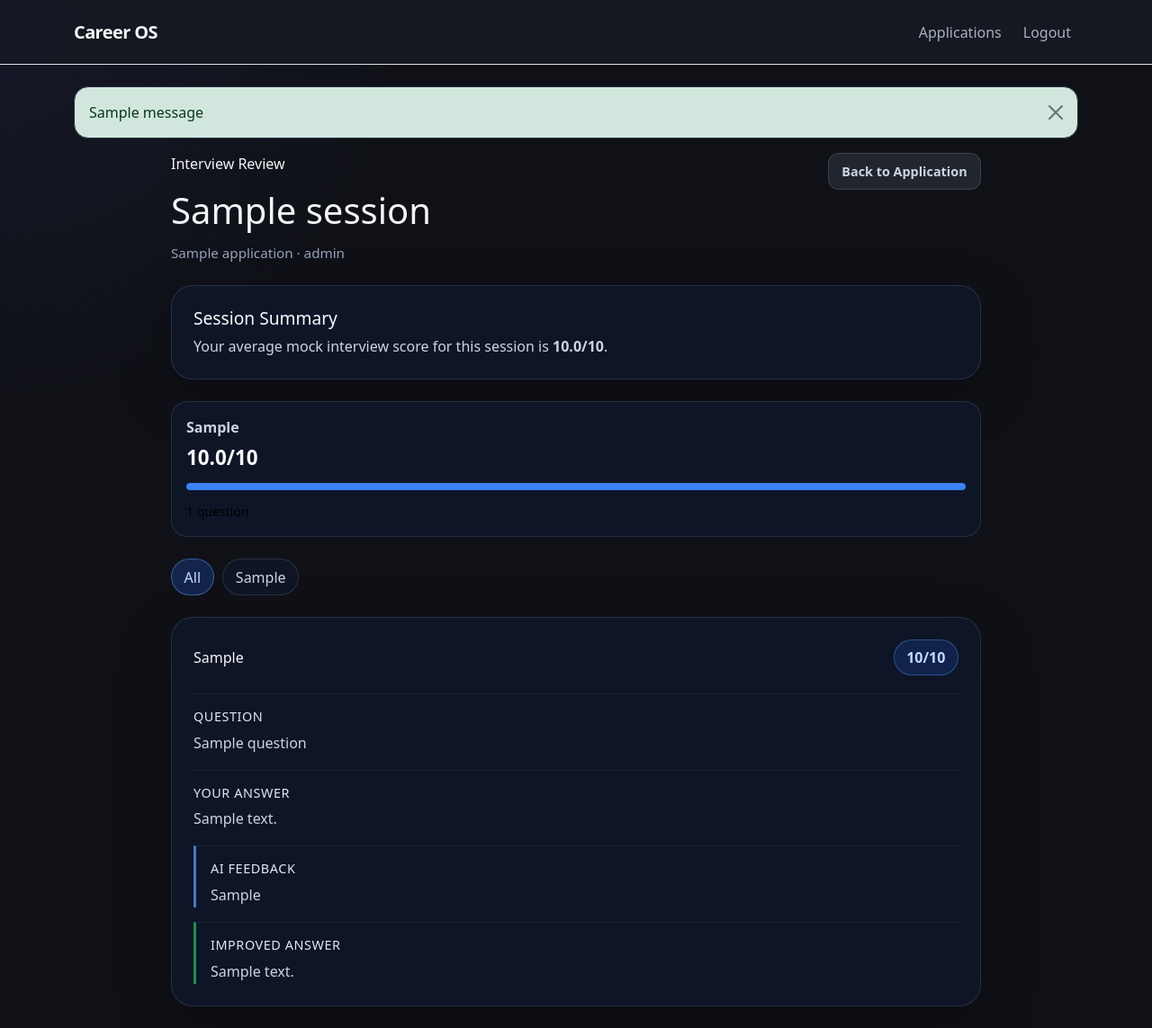
After one commit to AtramAniket/career_os, a Flask app: page /applications/1/mock-interview/1/review in a window 1280 px wide. The commit adds this page. Shown: the whole page at 90% size. Run offline with Flask 3, Linux system fonts and the light colour scheme; a user stored in the database is signed in; tables that the repository leaves empty hold one stand-in row (values such as "Sample post"); one stand-in notice (Sample message) is shown.

Commit message:
added review for mock interviews

```diff
--- a/app/routes/mock_interview.py
+++ b/app/routes/mock_interview.py
@@ -331,3 +331,65 @@ def submit_answer(application_id, session_id, question_id):
             session_id=session.id,
         )
     )
+
+
+@mock_interviews_bp.route("/<int:session_id>/review", methods=["GET"])
+@login_required
+def review_mock_interview(application_id, session_id):
+
+    application = JobApplication.query.filter_by(
+        id=application_id,
+        user_id=current_user.id,
+        is_deleted=False,
+    ).first_or_404()
+
+    session = MockInterviewSession.query.filter_by(
+        id=session_id,
+        user_id=current_user.id,
+        job_application_id=application.id,
+    ).first_or_404()
+
+    responses = MockInterviewResponse.query\
+    .join(MockInterviewQuestion)\
+    .filter(
+        MockInterviewQuestion.session_id == session.id,
+    )\
+    .order_by(MockInterviewQuestion.display_order.asc())\
+    .all()
+
+    scored_responses = [response for response in responses if response.ai_score is not None]
+
+    average_score = None
+
+    if scored_responses:
+        average_score = round(
+            sum(response.ai_score for response in scored_responses) / len(scored_responses),
+            1
+        )
+
+    category_scores = {}
+
+    for response in scored_responses:
+        category = response.question.category or "general"
+
+        if category not in category_scores:
+            category_scores[category] = {
+                "total": 0,
+                "count": 0,
+                "average": 0,
+            }
+
+        category_scores[category]["total"] += response.ai_score
+        category_scores[category]["count"] += 1
+
+    for category, data in category_scores.items():
+        data["average"] = round(data["total"] / data["count"], 1)
+
+    return render_template(
+        "mock_interviews/review.html",
+        session=session,
+        responses=responses,
+        application=application,
+        average_score=average_score,
+        category_scores=category_scores,
+    )
--- a/app/static/css/mock_interview.css
+++ b/app/static/css/mock_interview.css
@@ -4,6 +4,10 @@
 }
 
 .interview-header {
+    display: flex;
+    justify-content: space-between;
+    align-items: flex-start;
+    gap: 1rem;
     margin-bottom: 1.5rem;
 }
 
@@ -142,3 +146,223 @@
     transform: rotate(360deg);
   }
 }
+
+.review-subtitle {
+    margin: 0.35rem 0 0;
+    color: #94a3b8;
+    font-size: 0.95rem;
+}
+
+.review-score-pill,
+.question-score {
+    display: inline-flex;
+    align-items: center;
+    justify-content: center;
+    border-radius: 999px;
+    padding: 0.45rem 0.85rem;
+    background: rgba(37, 99, 235, 0.18);
+    color: #bfdbfe;
+    border: 1px solid rgba(96, 165, 250, 0.35);
+    font-weight: 700;
+}
+
+.review-summary-card,
+.review-card {
+    border-radius: 24px;
+    background: rgba(15, 23, 42, 0.86);
+    border: 1px solid rgba(148, 163, 184, 0.18);
+    box-shadow: 0 20px 60px rgba(0, 0, 0, 0.28);
+}
+
+.review-summary-card {
+    padding: 1.5rem;
+    margin: 1.5rem 0;
+}
+
+.review-summary-card h2 {
+    margin: 0 0 0.5rem;
+    color: #f8fafc;
+    font-size: 1.2rem;
+}
+
+.review-summary-card p {
+    margin: 0;
+    color: #cbd5e1;
+}
+
+.review-list {
+    display: flex;
+    flex-direction: column;
+    gap: 1.25rem;
+}
+
+.review-card {
+    padding: 1.5rem;
+}
+
+.review-card-header {
+    display: flex;
+    justify-content: space-between;
+    align-items: center;
+    gap: 1rem;
+    margin-bottom: 1.25rem;
+}
+
+.review-section {
+    padding-top: 1rem;
+    margin-top: 1rem;
+    border-top: 1px solid rgba(148, 163, 184, 0.12);
+}
+
+.review-section:first-of-type {
+    border-top: none;
+    padding-top: 0;
+    margin-top: 0;
+}
+
+.review-section h3 {
+    margin: 0 0 0.45rem;
+    color: #e2e8f0;
+    font-size: 0.9rem;
+    text-transform: uppercase;
+    letter-spacing: 0.04em;
+}
+
+.review-section p {
+    margin: 0;
+    color: #cbd5e1;
+    line-height: 1.7;
+    white-space: pre-wrap;
+}
+
+.feedback-section {
+    border-left: 3px solid rgba(96, 165, 250, 0.7);
+    padding-left: 1rem;
+}
+
+.improved-section {
+    border-left: 3px solid rgba(34, 197, 94, 0.7);
+    padding-left: 1rem;
+}
+
+.review-actions,
+.complete-actions {
+    display: flex;
+    gap: 0.8rem;
+    flex-wrap: wrap;
+    margin-top: 1.5rem;
+}
+
+.review-header-actions {
+    display: flex;
+    flex-direction: column;
+    align-items: flex-end;
+    gap: 0.7rem;
+    flex-shrink: 0;
+}
+
+.review-back-link {
+    display: inline-flex;
+    align-items: center;
+    justify-content: center;
+    min-width: 150px;
+    padding: 0.55rem 0.9rem;
+    border-radius: 12px;
+    background: rgba(148, 163, 184, 0.14);
+    border: 1px solid rgba(148, 163, 184, 0.22);
+    color: #cbd5e1;
+    font-size: 0.9rem;
+    font-weight: 600;
+    text-decoration: none;
+    white-space: nowrap;
+}
+
+.review-back-link:hover {
+    background: rgba(148, 163, 184, 0.2);
+    color: #f8fafc;
+}
+
+@media (max-width: 768px) {
+
+    .interview-header {
+        flex-direction: column;
+        align-items: stretch;
+    }
+
+    .review-header-actions {
+        align-items: flex-start;
+    }
+
+    .review-back-link {
+        width: fit-content;
+    }
+
+}
+
+.category-score-grid {
+    display: grid;
+    grid-template-columns: repeat(auto-fit, minmax(160px, 1fr));
+    gap: 1rem;
+    margin: 1.5rem 0;
+}
+
+.category-score-card {
+    text-align: left;
+    padding: 1rem;
+    border-radius: 18px;
+    background: rgba(15, 23, 42, 0.86);
+    border: 1px solid rgba(148, 163, 184, 0.18);
+    cursor: pointer;
+}
+
+.category-score-card strong {
+    display: block;
+    margin: 0.35rem 0;
+    color: #f8fafc;
+    font-size: 1.4rem;
+}
+
+.category-label {
+    color: #cbd5e1;
+    font-weight: 700;
+}
+
+.category-score-track {
+    height: 8px;
+    border-radius: 999px;
+    background: rgba(148, 163, 184, 0.16);
+    overflow: hidden;
+    margin: 0.7rem 0;
+}
+
+.category-score-fill {
+    height: 100%;
+    border-radius: 999px;
+    background: #3b82f6;
+}
+
+.review-filter-bar {
+    display: flex;
+    gap: 0.6rem;
+    flex-wrap: wrap;
+    margin: 1.5rem 0;
+}
+
+.review-filter-btn {
+    border: 1px solid rgba(148, 163, 184, 0.2);
+    background: rgba(15, 23, 42, 0.8);
+    color: #cbd5e1;
+    border-radius: 999px;
+    padding: 0.45rem 0.85rem;
+    cursor: pointer;
+}
+
+.review-filter-btn.is-active {
+    background: rgba(37, 99, 235, 0.25);
+    border-color: rgba(96, 165, 250, 0.45);
+    color: #bfdbfe;
+}
+
+.review-card.is-hidden {
+    display: none;
+}
--- /dev/null
+++ b/app/templates/mock_interviews/review.html
@@ -0,0 +1,182 @@
+{% extends "layouts/base.html" %}
+
+{% block extra_css %}
+<link rel="stylesheet" href="{{ url_for('static', filename='css/mock_interview.css') }}">
+{% endblock %}
+
+{% block content %}
+
+<div class="interview-container">
+
+    <div class="interview-header">
+        <div>
+            <p class="interview-eyebrow">Interview Review</p>
+            <h1>{{ session.title }}</h1>
+            <p class="review-subtitle">
+                {{ application.company_name }} · {{ application.role_title }}
+            </p>
+        </div>
+
+        <div class="review-header-actions">
+            <a
+                href="{{ url_for('applications.detail', application_id=application.id) }}"
+                class="review-back-link"
+            >
+                Back to Application
+            </a>
+        </div>
+    </div>
+
+    <div class="review-summary-card">
+        <h2>Session Summary</h2>
+
+        {% if average_score is not none %}
+            <p>
+                Your average mock interview score for this session is
+                <strong>{{ average_score }}/10</strong>.
+            </p>
+        {% else %}
+            <p>
+                Feedback is not available yet for this session.
+            </p>
+        {% endif %}
+    </div>
+
+    {% if category_scores %}
+        <div class="category-score-grid">
+            {% for category, data in category_scores.items() %}
+                <button
+                    class="category-score-card"
+                    data-filter="{{ category }}"
+                    type="button"
+                >
+                    <span class="category-label">
+                        {{ category|replace("_", " ")|title }}
+                    </span>
+
+                    <strong>{{ data.average }}/10</strong>
+
+                    <div class="category-score-track">
+                        <div
+                            class="category-score-fill"
+                            style="width: {{ data.average * 10 }}%;"
+                        ></div>
+                    </div>
+
+                    <small>
+                        {{ data.count }} question{{ "s" if data.count != 1 else "" }}
+                    </small>
+                </button>
+            {% endfor %}
+        </div>
+
+        <div class="review-filter-bar">
+            <button
+                type="button"
+                class="review-filter-btn is-active"
+                data-filter="all"
+            >
+                All
+            </button>
+
+            {% for category, data in category_scores.items() %}
+                <button
+                    type="button"
+                    class="review-filter-btn"
+                    data-filter="{{ category }}"
+                >
+                    {{ category|replace("_", " ")|title }}
+                </button>
+            {% endfor %}
+        </div>
+    {% endif %}
+
+    <div class="review-list">
+
+        {% for response in responses %}
+
+            <div
+                class="review-card"
+                data-category="{{ response.question.category }}"
+            >
+
+                <div class="review-card-header">
+                    <span class="question-category">
+                        {{ response.question.category|replace("_", " ")|title }}
+                    </span>
+
+                    {% if response.ai_score is not none %}
+                        <span class="question-score">
+                            {{ response.ai_score }}/10
+                        </span>
+                    {% endif %}
+                </div>
+
+                <div class="review-section">
+                    <h3>Question</h3>
+                    <p>{{ response.question.question }}</p>
+                </div>
+
+                <div class="review-section">
+                    <h3>Your Answer</h3>
+                    <p>{{ response.answer }}</p>
+                </div>
+
+                {% if response.ai_feedback %}
+                    <div class="review-section feedback-section">
+                        <h3>AI Feedback</h3>
+                        <p>{{ response.ai_feedback }}</p>
+                    </div>
+                {% endif %}
+
+                {% if response.ai_improved_answer %}
+                    <div class="review-section improved-section">
+                        <h3>Improved Answer</h3>
+                        <p>{{ response.ai_improved_answer }}</p>
+                    </div>
+                {% endif %}
+
+            </div>
+
+        {% endfor %}
+
+    </div>
+
+</div>
+
+<script>
+document.addEventListener("DOMContentLoaded", function () {
+    const filterButtons = document.querySelectorAll(".review-filter-btn, .category-score-card");
+    const reviewCards = document.querySelectorAll(".review-card");
+
+    filterButtons.forEach(function (button) {
+        button.addEventListener("click", function () {
+            const selectedCategory = button.dataset.filter;
+
+            document
+                .querySelectorAll(".review-filter-btn")
+                .forEach(function (btn) {
+                    btn.classList.remove("is-active");
+                });
+
+            document
+                .querySelectorAll('.review-filter-btn[data-filter="' + selectedCategory + '"]')
+                .forEach(function (btn) {
+                    btn.classList.add("is-active");
+                });
+
+            reviewCards.forEach(function (card) {
+                const cardCategory = card.dataset.category;
+
+                if (selectedCategory === "all" || cardCategory === selectedCategory) {
+                    card.classList.remove("is-hidden");
+                } else {
+                    card.classList.add("is-hidden");
+                }
+            });
+        });
+    });
+});
+</script>
+
+{% endblock %}
```
Also changed, not shown: app/templates/mock_interviews/detail.html (+17 -6 lines).
